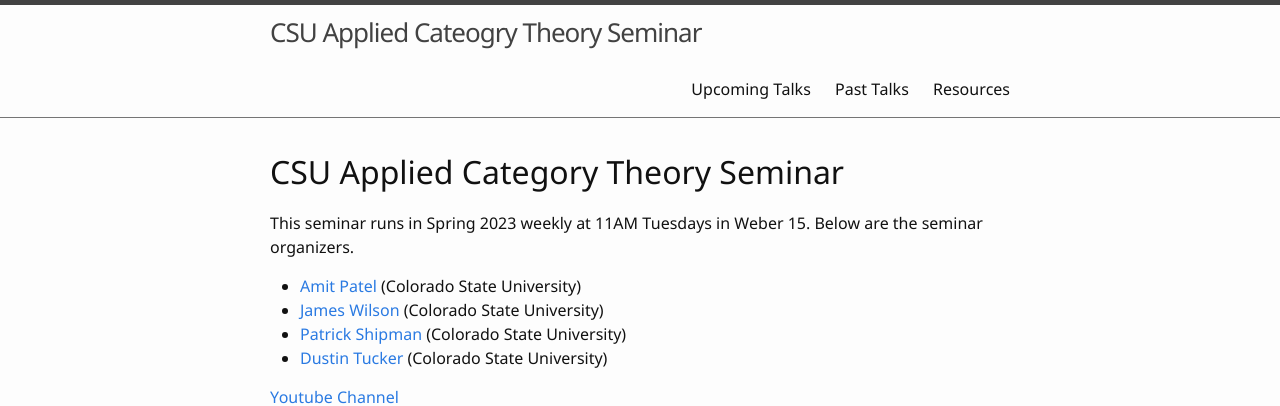
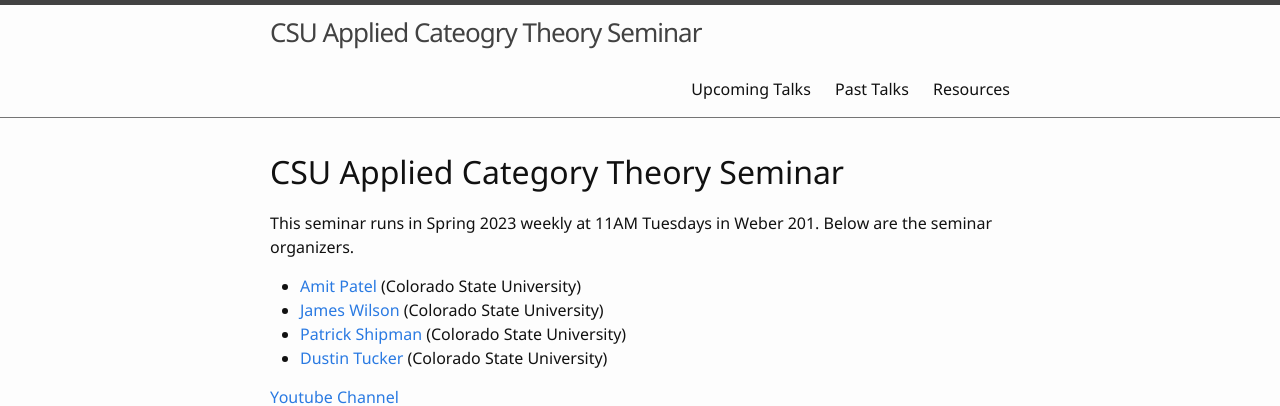
Before and after one commit to csu-applied-category-theory/csu-applied-category-theory.github.io, a Jekyll site: the page built from index.md, in a window 1280 px wide. Shown: the top 406 px of the page. Built offline with Jekyll 4.4.1, drawn with Linux system fonts in a browser that asks for light colours.

Commit message:
Fix location

```diff
--- a/index.md
+++ b/index.md
@@ -4,7 +4,7 @@ title: Home
 
 # CSU Applied Category Theory Seminar
 
-This seminar runs in Spring 2023 weekly at 11AM Tuesdays in Weber 15. Below are the seminar organizers.
+This seminar runs in Spring 2023 weekly at 11AM Tuesdays in Weber 201. Below are the seminar organizers.
 
 
 - [Amit Patel](https://www.math.colostate.edu/~akp/){:target="_blank"} (Colorado State University)
```
Also changed, not shown: 00-upcoming.md (+1 -0 lines).
